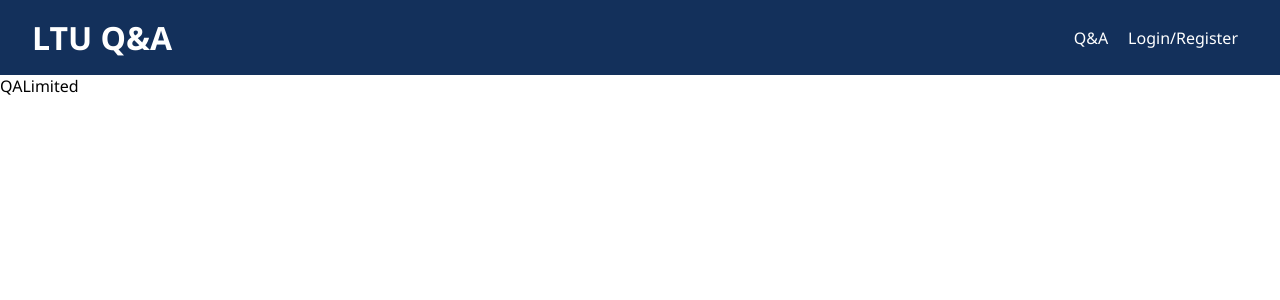
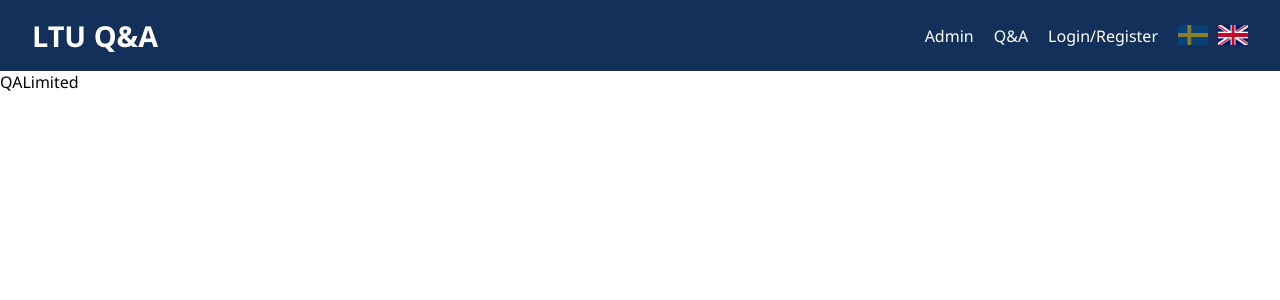
Before and after one commit to stridsmaskinerna/QA-Platform-Frontend, a React (Vite) app: page /public in a window 1280 px wide. Shown: the top 300 px of the page. Built offline with nearby package versions, Linux system fonts and the light colour scheme.

Commit message:
add languagePicker to header

```diff
--- a/src/components/header/Header.module.css
+++ b/src/components/header/Header.module.css
@@ -8,7 +8,7 @@
     width: 100%;
 }
 
-h1 {
+.container h1 {
     color: white;
-    font-size: clamp(1rem, 5vw, 2rem);
+    font-size: clamp(1rem, 5vw, 1.8rem);
 }
--- /dev/null
+++ b/src/components/header/LanguagePicker.module.css
@@ -0,0 +1,21 @@
+.container {
+    display: flex;
+    justify-content: center;
+    gap: 10px;
+    align-items: center;
+    /* padding-inline: 10px; */
+}
+
+.flagImg {
+    height: 20px;
+    width: 30px;
+    cursor: pointer;
+}
+
+.flagImg:hover {
+    transform: scale(1.1);
+}
+
+.inactive {
+    opacity: 0.5;
+}
--- /dev/null
+++ b/src/components/header/LanguagePicker.tsx
@@ -0,0 +1,29 @@
+/* eslint-disable @typescript-eslint/no-misused-promises */
+import styles from "./LanguagePicker.module.css";
+import swedishFlag from "../../assets/img/flag_sweden.png";
+import britishFlag from "../../assets/img/flag_UK.png";
+import { useTranslation } from "react-i18next";
+
+export function LanguagePicker() {
+    const {
+        // eslint-disable-next-line @typescript-eslint/unbound-method
+        i18n: { changeLanguage, language }
+    } = useTranslation();
+
+    return (
+        <div className={styles.container}>
+            <img
+                onClick={() => changeLanguage("sv")}
+                src={swedishFlag}
+                alt="Flag of Sweden"
+                className={`${styles.flagImg} ${language !== "sv" ? styles.inactive : ""}`}
+            />
+            <img
+                onClick={() => changeLanguage("en")}
+                src={britishFlag}
+                alt="Flag of Great Britain"
+                className={`${styles.flagImg} ${language !== "en" ? styles.inactive : ""}`}
+            />
+        </div>
+    );
+}
--- a/src/components/header/NavMenu.module.css
+++ b/src/components/header/NavMenu.module.css
@@ -14,17 +14,18 @@
 
 .menuLinks ul {
     list-style-type: none;
-    margin: 0;
-    padding: 0;
     display: flex;
-    justify-content: center;
+    gap: 20px;
 }
 
 .menuLinks ul li a {
     text-decoration: none;
     color: white;
     font-size: clamp(1rem, 15px, 1.5rem);
-    padding: 10px;
+}
+
+.menuLinks ul li a:hover {
+    color: var(--grey-light);
 }
 
 .burgerIcon {
@@ -47,6 +48,10 @@
 
 .menuLinks {
     transition: opacity 0.5s ease-in-out;
+}
+
+.langPickerItem {
+    list-style: none;
 }
 
 /* Mobile styles */
@@ -72,6 +77,7 @@
         list-style-type: disc;
         flex-direction: column; /* Stack links vertically */
         align-items: flex-start;
+        gap: 5px;
     }
 
     .menuLinks ul li::marker {
--- a/src/components/header/NavMenu.tsx
+++ b/src/components/header/NavMenu.tsx
@@ -4,7 +4,7 @@ import { useTranslation } from "react-i18next";
 import { useRoles } from "../../hooks/useRoles";
 import { useAuthContext } from "../../hooks";
 import { useOnClickOutside } from "usehooks-ts";
-import { NavLink } from ".";
+import { NavLink, LanguagePicker } from ".";
 
 export function NavMenu() {
     const { t } = useTranslation();
@@ -33,7 +33,7 @@ export function NavMenu() {
                 className={`${styles.menuLinks} ${isOpen ? styles.menuOpen : ""}`}
             >
                 <ul>
-                    {isAdmin && (
+                    {!isAdmin && (
                         <li>
                             <NavLink
                                 to="/admin"
@@ -70,6 +70,11 @@ export function NavMenu() {
                             />
                         </li>
                     )}
+                    <li
+                        className={`${styles.langPickerItem} ${isOpen ? styles.menuOpen : ""}`}
+                    >
+                        <LanguagePicker />
+                    </li>
                 </ul>
             </div>
 
--- a/src/components/header/index.ts
+++ b/src/components/header/index.ts
@@ -1,3 +1,4 @@
 export * from "./Header";
 export * from "./NavMenu";
 export * from "./NavLink";
+export * from "./LanguagePicker";
--- a/src/global.css
+++ b/src/global.css
@@ -9,6 +9,6 @@ html {
     --blue-ltu: rgb(19, 48, 91);
     --red-delete: rgb(199, 0, 0);
     --black-btn: black;
-    --grey-inactive-light: lightgray;
-    --grey-inactive-strong: gray;
+    --grey-light: lightgray;
+    --grey-strong: gray;
 }
```
Also changed, not shown: src/assets/img/flag_UK.png (added), src/assets/img/flag_sweden.png (added).
